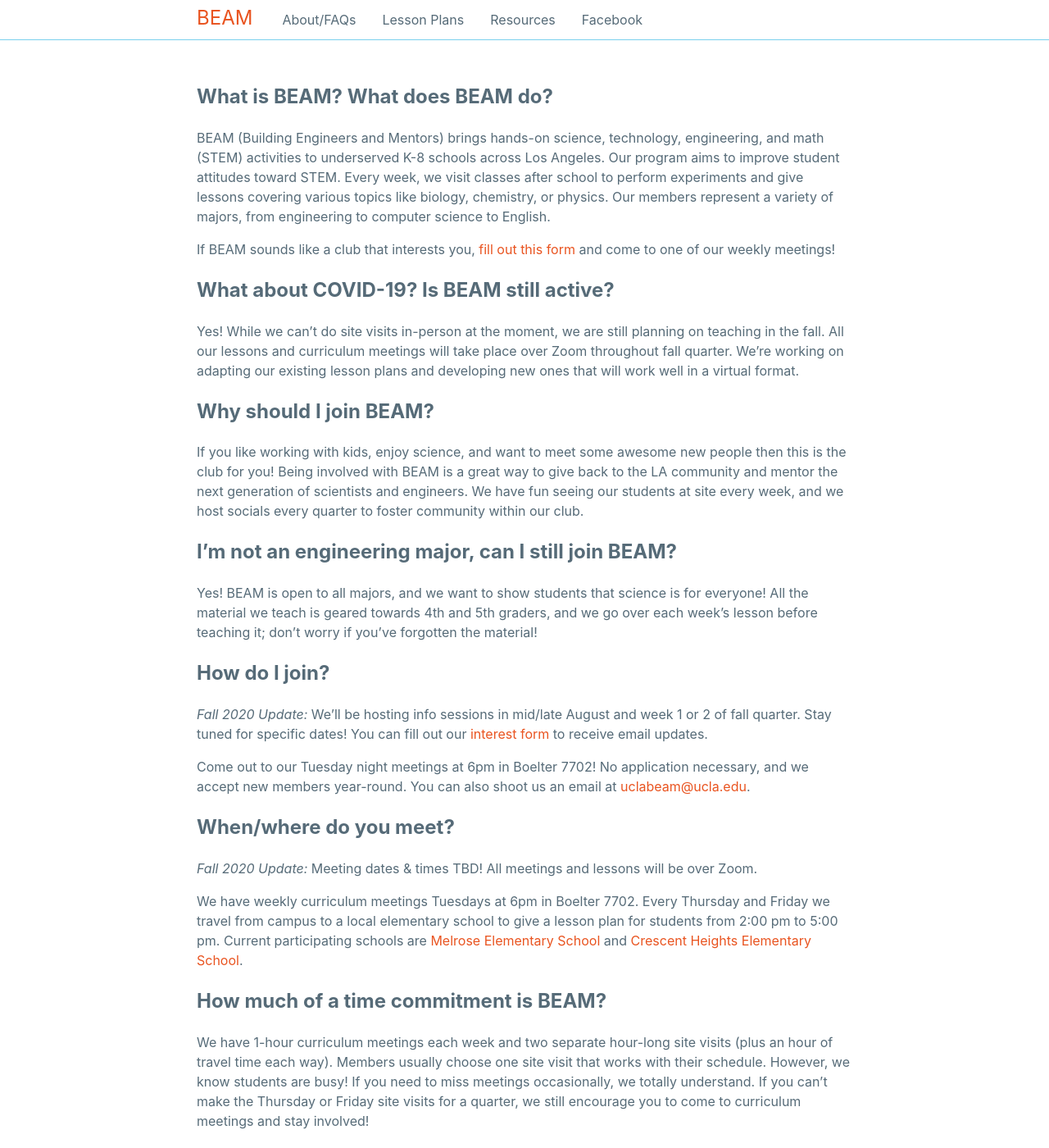
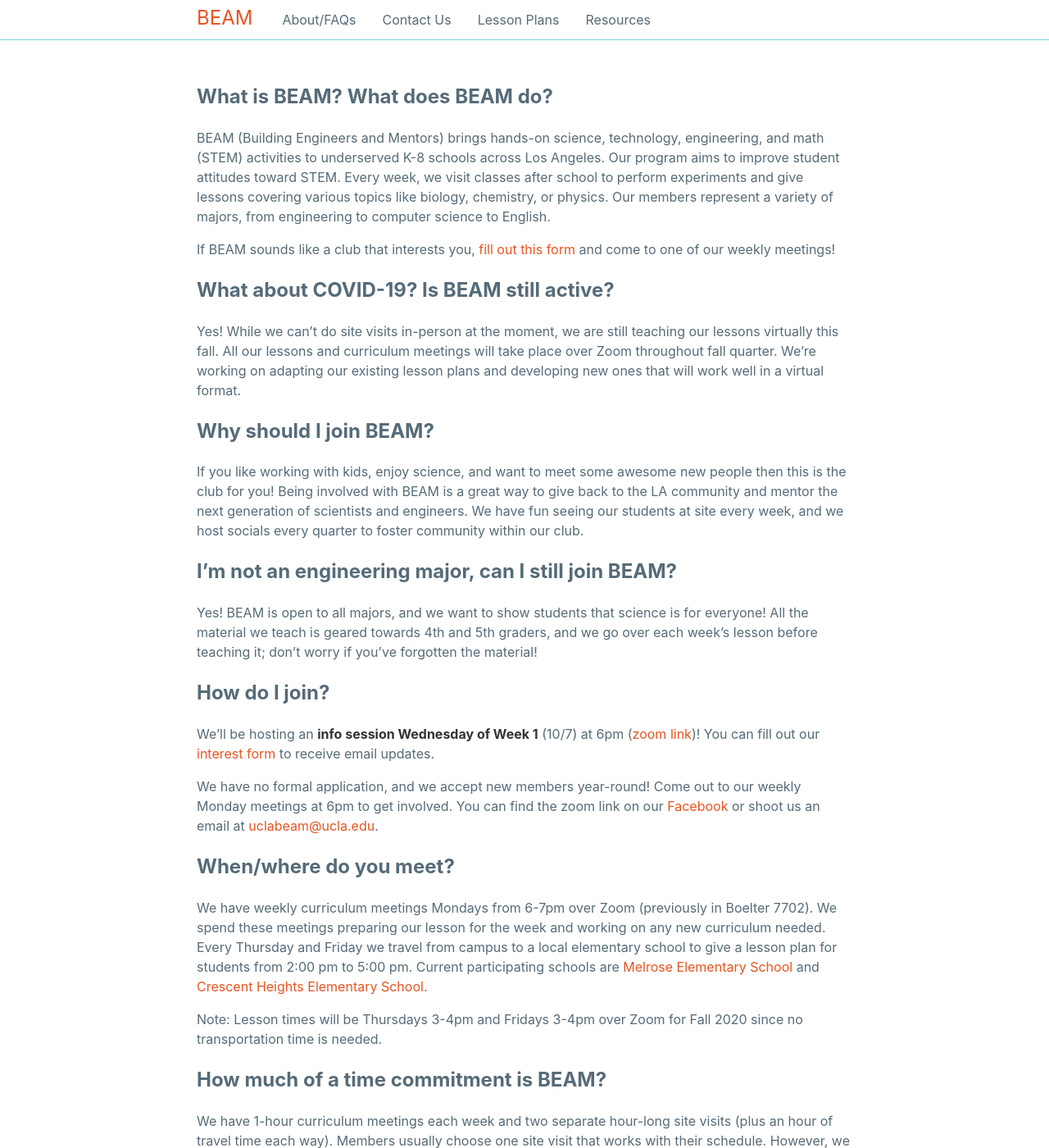
Before and after one commit to beam-ucla/beam-website, a Jekyll site: the page built from about.md, in a window 1280 px wide and 1400 px high. Shown: the whole window at 82% size. Built offline with Jekyll 4.4.1, drawn with Linux system fonts in a browser that asks for light colours; some of the changed text lies outside the part shown.

Commit message:
more time updates, contact page

```diff
--- a/_config.yml
+++ b/_config.yml
@@ -20,6 +20,7 @@
 baseurl: "" # the subpath of your site, e.g. /blog
 url: "https://beam.ucla.edu" # the base hostname & protocol for your site, e.g. http://example.com
 facebook: "https://www.facebook.com/uclabeam/"
+instagram: "https://instagram.com/beam_ucla"
 
 # Build settings
 markdown: kramdown
--- a/_includes/footer.html
+++ b/_includes/footer.html
@@ -1,7 +1,10 @@
 <footer class="text-center bg-white">
   <hr />
   <p>
-    Have any questions? Contact us at <a href="mailto:uclabeam@ucla.edu">uclabeam@ucla.edu</a>, or visit <a href="{{site.facebook}}" target="_blank" rel="noopener noreferrer">our Facebook page.</a>
+    Have any questions? Contact us at <a href="mailto:uclabeam@ucla.edu">uclabeam@ucla.edu</a>!
+  </p>
+  <p>
+    <a href="{{site.facebook}}" target="_blank" rel="noopener noreferrer">Facebook</a> | <a href="{{site.instagram}}" target="_blank" rel="noopener noreferrer">Instagram</a>
   </p>
   <p>
     Designed by Matthew Wang and Aidan Montiel with love.
--- a/_includes/header.html
+++ b/_includes/header.html
@@ -3,9 +3,9 @@
 		<a class="nav-title text-primary" href="{{site.baseurl}}/index.html">BEAM</a>
 		<ul class="nav-list">
 			<li class="nav-item"><a href="{{site.baseurl}}/about.html">About/FAQs</a></li>
+			<li class="nav-item"><a href="{{site.baseurl}}/contact.html">Contact Us</a></li>
 			<li class="nav-item"><a href="{{site.baseurl}}/lessons.html">Lesson Plans</a></li>
 			<li class="nav-item"><a href="{{site.baseurl}}/resources.html">Resources</a></li>
-			<li class="nav-item"><a href="{{site.facebook}}" target="_blank" rel="noopener noreferrer">Facebook</a></li>
 		</ul>
 	</div>
 </nav>
--- a/about.md
+++ b/about.md
@@ -11,7 +11,7 @@
 
 ## What about COVID-19? Is BEAM still active?
 
-Yes! While we can't do site visits in-person at the moment, we are still planning on teaching in the fall. All our lessons and curriculum meetings will take place over Zoom throughout fall quarter. We're working on adapting our existing lesson plans and developing new ones that will work well in a virtual format.
+Yes! While we can't do site visits in-person at the moment, we are still teaching our lessons virtually this fall. All our lessons and curriculum meetings will take place over Zoom throughout fall quarter. We're working on adapting our existing lesson plans and developing new ones that will work well in a virtual format.
 
 ## Why should I join BEAM?
 
@@ -23,15 +23,15 @@
 
 ## How do I join?
 
-_Fall 2020 Update:_ We'll be hosting info sessions in mid/late August and week 1 or 2 of fall quarter. Stay tuned for specific dates! You can fill out our [interest form](https://forms.gle/TjkkNKZtcaP9qoHL7) to receive email updates.
+We'll be hosting an **info session Wednesday of Week 1** (10/7) at 6pm ([zoom link](https://ucla.zoom.us/j/93399275480?pwd=TndrREZLU0o2K2R6Vm1CR05CSG5LQT09))! You can fill out our [interest form](https://forms.gle/TjkkNKZtcaP9qoHL7) to receive email updates.
 
-Come out to our Tuesday night meetings at 6pm in Boelter 7702! No application necessary, and we accept new members year-round. You can also shoot us an email at [uclabeam@ucla.edu](mailto:uclabeam@ucla.edu).
+We have no formal application, and we accept new members year-round! Come out to our weekly Monday meetings at 6pm to get involved. You can find the zoom link on our [Facebook]({{site.facebook}}) or shoot us an email at [uclabeam@ucla.edu](mailto:uclabeam@ucla.edu).
 
 ## When/where do you meet?
 
-_Fall 2020 Update:_ Meeting dates & times TBD! All meetings and lessons will be over Zoom.
+We have weekly curriculum meetings Mondays from 6-7pm over Zoom (previously in Boelter 7702). We spend these meetings preparing our lesson for the week and working on any new curriculum needed. Every Thursday and Friday we travel from campus to a local elementary school to give a lesson plan for students from 2:00 pm to 5:00 pm. Current participating schools are [Melrose Elementary School](https://melrose-lausd-ca.schoolloop.com/) and [Crescent Heights Elementary School](https://crescentheightsmagnet-lausd-ca.schoolloop.com/).
 
-We have weekly curriculum meetings Tuesdays at 6pm in Boelter 7702. Every Thursday and Friday we travel from campus to a local elementary school to give a lesson plan for students from 2:00 pm to 5:00 pm. Current participating schools are [Melrose Elementary School](https://melrose-lausd-ca.schoolloop.com/) and [Crescent Heights Elementary School](https://crescentheightsmagnet-lausd-ca.schoolloop.com/).
+Note: Lesson times will be Thursdays 3-4pm and Fridays 3-4pm over Zoom for Fall 2020 since no transportation time is needed.
 
 ## How much of a time commitment is BEAM?
 
--- a/index.html
+++ b/index.html
@@ -11,6 +11,7 @@
 		<p>(because science is awesome!)</p>
 		<a class="button button-primary" target="_blank" rel="noopener noreferrer" href="https://forms.gle/TjkkNKZtcaP9qoHL7">I'm Interested!</a>
 		<a class="button button-secondary" href="{{site.baseurl}}/about.html">About BEAM</a>
+		<a class="button button-secondary" href="{{site.baseurl}}/contact.html">Contact Us</a>
 		<a class="button button-secondary" href="{{site.baseurl}}/lessons.html">Lesson Plans</a>
 		<a class="button button-secondary" href="{{site.baseurl}}/resources.html">Resources</a>
 	</div>
```
Also changed, not shown: contact.md (added, +21 -0 lines).
